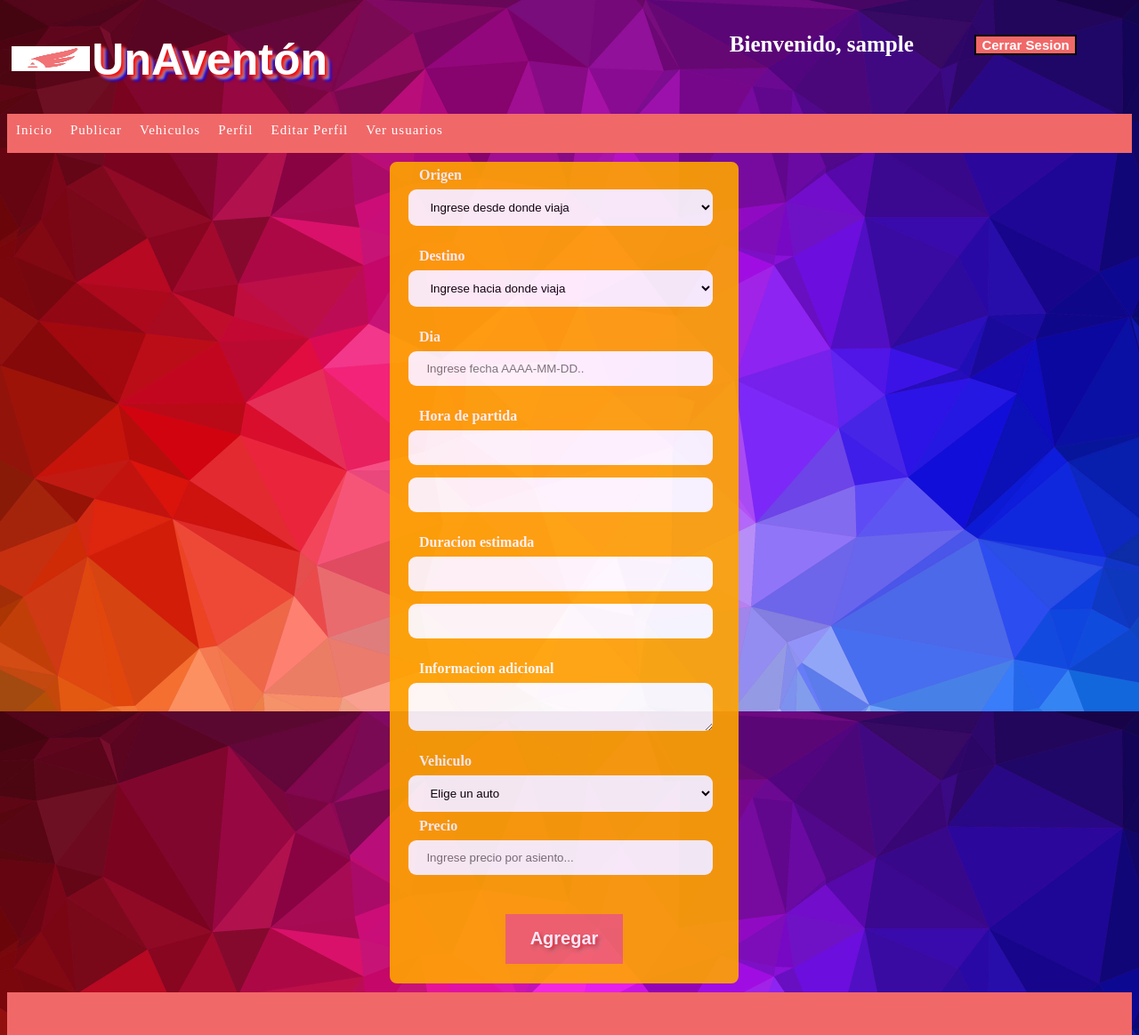
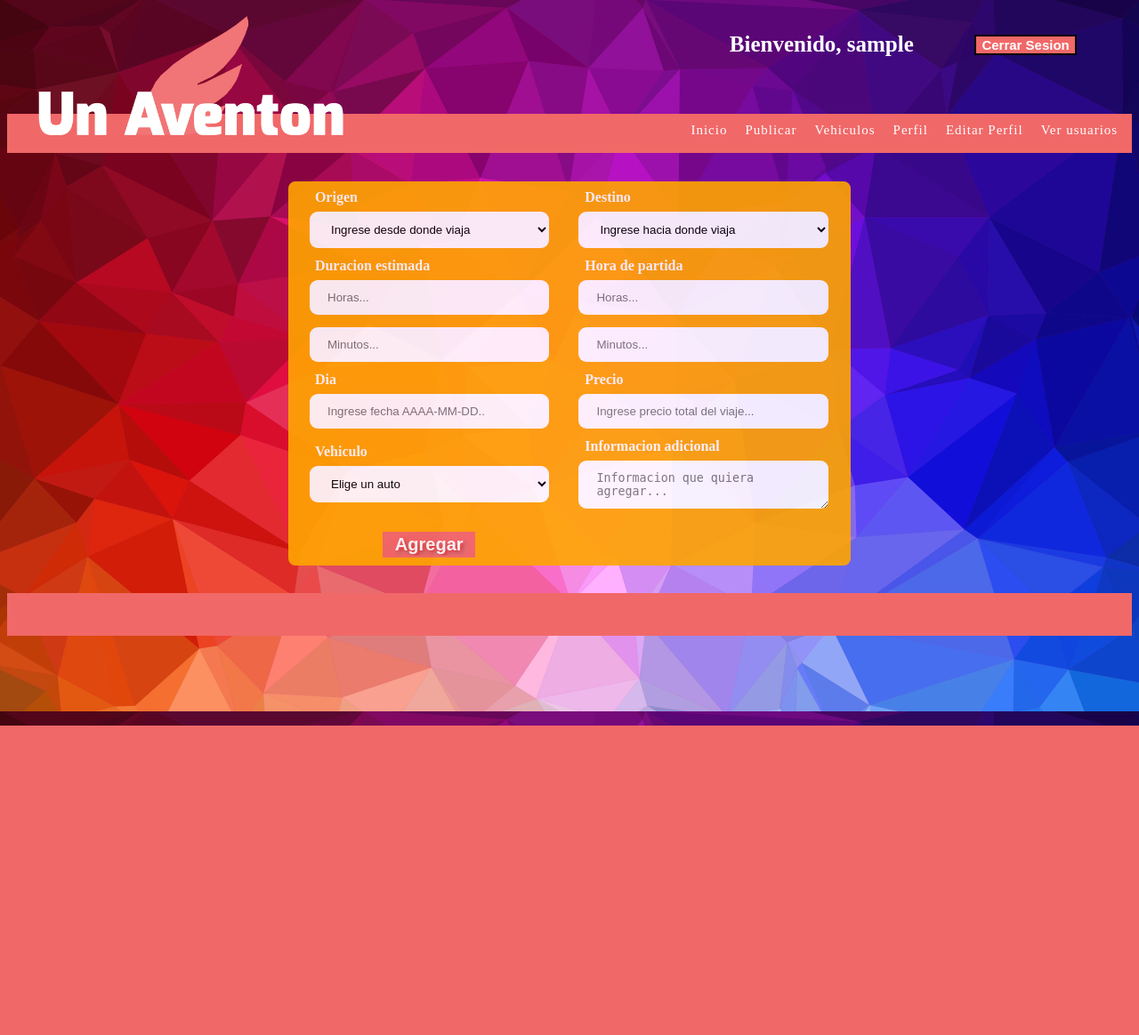
Before and after one commit to BelenEcheverria/unAventonApp, a PHP site: page /PublicarViaje.php in a window 1280 px wide. Shown: the whole page at 89% size. After the commit the page ends 816 px from the top, so only its background shows below. Run offline with PHP 8.4, Linux system fonts and the light colour scheme; a user stored in the database is signed in; data comes from the database, SQL or seed files in the repository; data that the repository does not hold is empty.

Commit message:
Le agregue onda al publicar viaje

```diff
--- a/Bienvenida.php
+++ b/Bienvenida.php
@@ -11,7 +11,7 @@
 <title> Bienvenida </title>
 <meta charset="utf-8"/>
 </head>
-<body class="FondoInicio">
+<body class="FondoBienvenida">
 	<div class="BienvenidaMensaje">Bienvenido a UnAventón!</div>
 	<div class="CajaBienvenida">
 		<div class="CrearUnaCUenta">Crear una cuenta</div>
@@ -52,8 +52,8 @@
 		</table>
 	</div>
 	<div class="CajaDerechaCajaBienvenida">
-		<div>
-			<img class="IconoBienvenida" src= "css/Imagenes/Logo.jpg">
+		<div class="FraseCompartiendoDestinos">
+			Ve a donde quieras, desde donde quieras.
 		</div>
 		<div class="main-container">
 			<div class="fixer-container">
--- a/Header.php
+++ b/Header.php
@@ -17,10 +17,8 @@
 		<table class="CajaIconoMasTitulo">
 			<tr>
 				<td class="CajaIconoInicio">
-					<img class="IconoInicio" src= "css/Imagenes/Logo.jpg">
+					<img class="IconoInicio" src= "css/Imagenes/UNAVENTON2.png">
 				</td>
-				<td class="UnAventonInicio"> UnAventón </td>
-
 			<tr>
 		</table>
 	<?php
--- a/estilos.css
+++ b/estilos.css
@@ -284,6 +271,17 @@
 	border-radius:9px;
     color: black;
 }
+.FormularioPublicarViaje {
+	margin-left:25%;
+	margin-right:25%;
+	margin-top:2.5%;
+	margin-bottom:2.5%;
+	border:6px solid #ffa500;
+	border-radius:8px;
+	width:50%;
+	opacity:0.9;
+	background-color:#ffa500;
+}
 .FormularioVehiculos {
 	width:90%;
     padding:12px 20px;
@@ -313,8 +330,8 @@
 	margin-bottom:2%;
 	margin-left:2%;
 	float:left;
-	height:25%;
-	width:100%;
+	height:8%;
+	width:50%;
 }
 .ImagenPerfil {
 	height:50%;
--- a/publicarviaje.php
+++ b/publicarviaje.php
@@ -18,8 +18,10 @@ include "Header.php";
 include "MenuBarra.php";
     if (isset($usuarioID)){
     ?>
-        <div class= "registrar">
 <form method="POST" action="CrearViaje.php" class="input" onsubmit="return ValidarViaje()">
+<table class="FormularioPublicarViaje">
+	<tr>
+		<td>
 			<label class="LabelFormularios"> Origen </label>
 			<select class="FormularioVehiculos" name = "origen" value="<?php echo $origen ?>">
                 <?php
@@ -33,7 +35,8 @@ include "MenuBarra.php";
                   }
                 ?>
           </select>
-          <br></br>
+		</td>
+		<td>
 			<label class="LabelFormularios"> Destino </label>
 			<select class="FormularioVehiculos" name = "destino" value="<?php echo $destino ?>">
                 <?php
@@ -46,21 +49,35 @@ include "MenuBarra.php";
                   }
                 ?>
           </select>
-          <br></br>
+		</td>
+	</tr>
+	<tr>
+		<td>
+			<label class="LabelFormularios"> Duracion estimada </label>
+			<input type="int" id="duracionhoras" name="duracionhoras" class="FormularioVehiculos" placeholder="Horas...">
+			<br>
+			<input type="int" id="duracionmin" name="duracionmin" class="FormularioVehiculos" placeholder="Minutos...">
+
+		</td>
+		<td>
+			<label class="LabelFormularios"> Hora de partida </label>
+			<input type="text" id="horapartida" name="horapartida" class="FormularioVehiculos" placeholder="Horas...">
+			<br>
+			<input type="int" id="minutospartida" name="minutospartida" class="FormularioVehiculos" placeholder="Minutos...">
+		</td>
+	</tr>
+	<tr>
+		<td>
 			<label class="LabelFormularios"> Dia </label>
 			<input type="text" id="fecha" name="fecha" class="FormularioVehiculos" placeholder="Ingrese fecha AAAA-MM-DD..">
-          <br></br>
-          <label class="LabelFormularios"> Hora de partida </label>
-          <input type="int" id="horapartida" name="horapartida" class="FormularioVehiculos">
-          <input type="int" id="minutospartida" name="minutospartida" class="FormularioVehiculos">
-          <br></br>
-          <label class="LabelFormularios"> Duracion estimada </label>
-          <input type="int" id="duracionhoras" name="duracionhoras" class="FormularioVehiculos">
-          <input type="int" id="duracionmin" name="duracionmin" class="FormularioVehiculos">
-          <br></br>
-          <label class="LabelFormularios"> Informacion adicional </label>
-          <textarea class="FormularioVehiculos" name = "texto" size=200></textarea>
-          <br></br>
+		</td>
+		<td>
+			<label class="LabelFormularios"> Precio </label>
+			<input type="number" id="precio" name="precio" class="FormularioVehiculos" placeholder="Ingrese precio total del viaje...">
+		</td>
+	</tr>
+	<tr>
+		<td>
 			<label class="LabelFormularios"> Vehiculo </label>
 			<select class="FormularioVehiculos" name = "vehiculo" value="<?php echo $vehiculo ?>">
                 <?php
@@ -73,13 +90,19 @@ include "MenuBarra.php";
                   }
                 ?>
 			</select>
-          <label class="LabelFormularios"> Precio </label>
-          <input type="number" id="precio" name="precio" class="FormularioVehiculos" placeholder="Ingrese precio por asiento...">
-          <br></br>
+		</td>
+		<td>
+			<label class="LabelFormularios"> Informacion adicional </label>
+			<textarea class="FormularioVehiculos" name = "texto" size=200 placeholder="Informacion que quiera agregar..."></textarea>
+		</td>
+	</tr>
+	<tr>
+		<td>
 			<div><input type="submit" class="BotonRegistrar" value="Agregar"></div>
-
+		<td>
+	</tr>
+</table>
 </form>
-        </div>
   <?php } ?>
 <div class="LineaPiePagina"></div>
 </body>
```
Also changed, not shown: other parts of estilos.css (+21 -15 lines), Imagenes/6C6.jpg (added), Imagenes/BlaBla.jpg (added), css/Imagenes/AVENTONLOGO.png (added), css/Imagenes/TodoJunto.png (added), css/Imagenes/UNAVENTON2.png (added), css/Imagenes/UNAVENTON4.png (added). Lines whose indentation alone changed are shown as unchanged.
